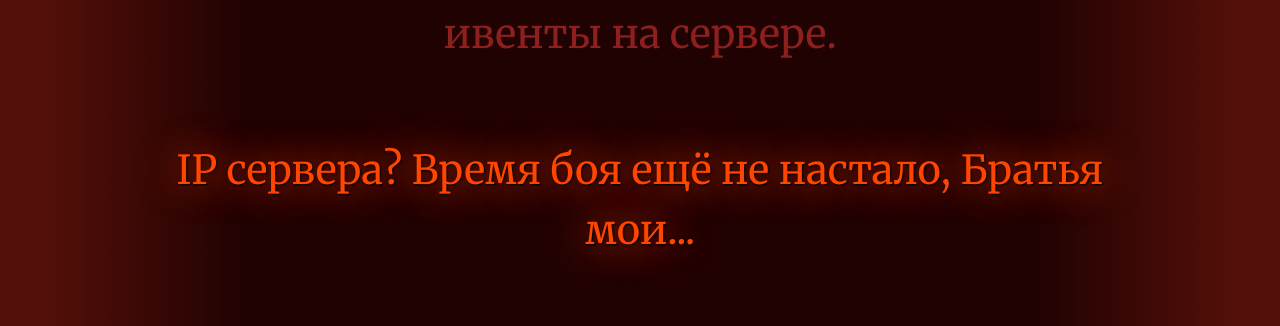
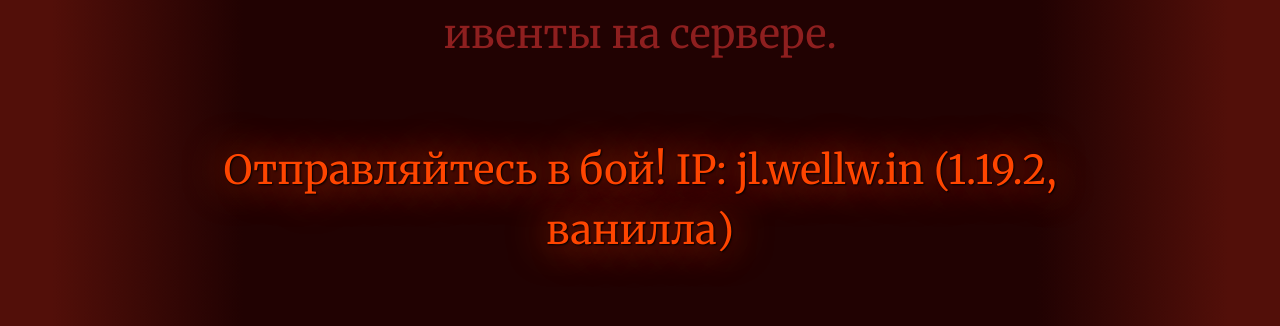
Before and after one commit to DenisMasterHerobrine/denismasterherobrine.github.io, a plain HTML site: page index.html in a window 1280 px wide. Shown: the part 1890-2216 px from the top of the page. Drawn offline with nearby package versions, Linux system fonts and the light colour scheme.

Commit message:
Start the event

```diff
--- a/index.html
+++ b/index.html
@@ -45,7 +45,7 @@
                 <br>
                 <br>
                 <div class="main-font text-center p-3" style="color: orangered; text-shadow: 1px 1px 2px black, 0 0 1em orangered; ">
-                    IP сервера? Время боя ещё не настало, Братья мои...
+                    Отправляйтесь в бой! IP: jl.wellw.in (1.19.2, ванилла)
                 </div>
 
             </div>
```
